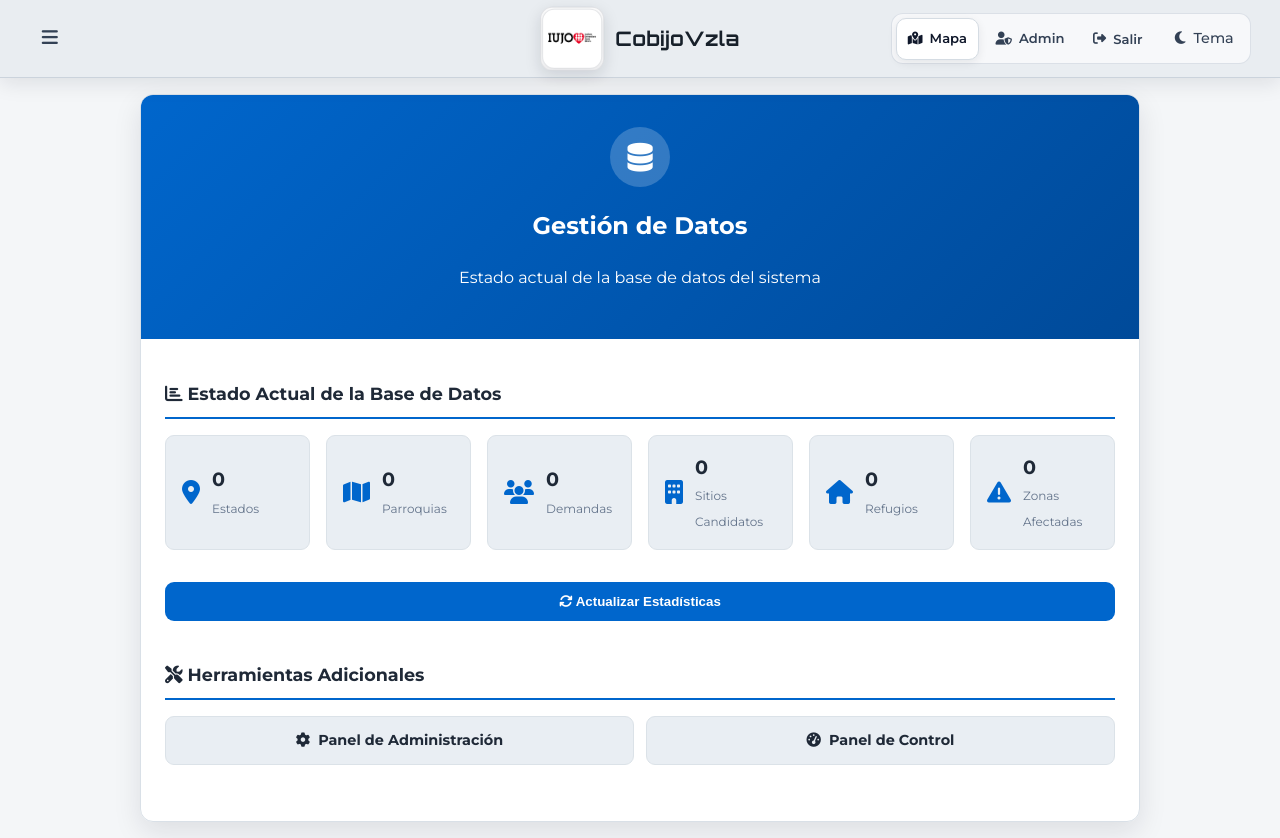
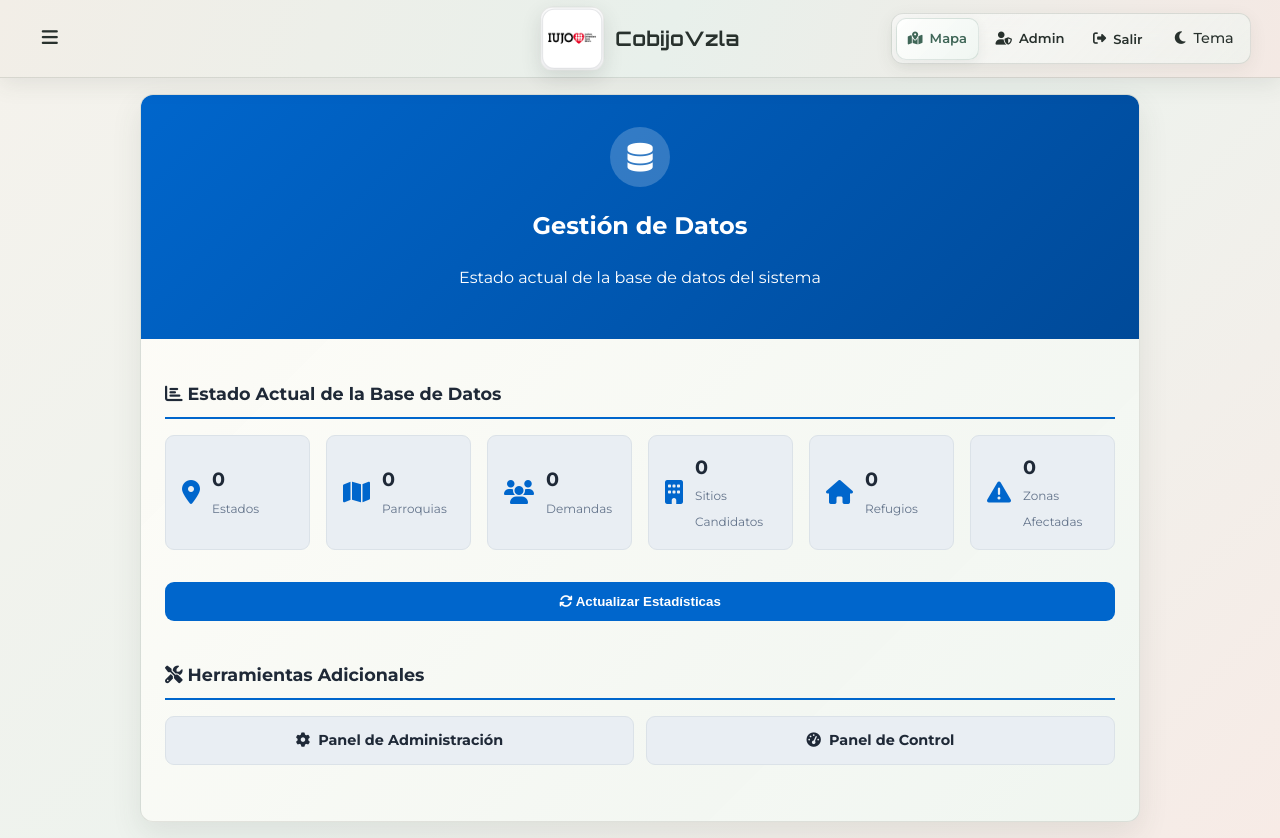
Before and after one commit to pedromph23/cobijo_vzla, a Django app: page /panel/carga-datos/ in a window 1280 px wide. Run offline with Django 5.2, Linux system fonts and the light colour scheme; the visitor is signed in with stand-in values (Sample User, id 1); data that the repository does not hold is empty.

Commit message:
style(ui): load calm pastel gradient palette after existing UI styles

```diff
--- a/templates/base.html
+++ b/templates/base.html
@@ -5,7 +5,7 @@
     <meta charset="UTF-8">
     <meta name="viewport" content="width=device-width, initial-scale=1.0, viewport-fit=cover">
     <meta name="referrer" content="strict-origin-when-cross-origin">
-    <meta name="theme-color" content="#eef2f6" id="meta-theme-color">
+    <meta name="theme-color" content="#f2eee7" id="meta-theme-color">
     <title>{% block title %}CobijoVzla{% endblock %}</title>
     <link rel="icon" href="{% static 'img/favicon.ico' %}" type="image/x-icon">
 
@@ -24,12 +24,11 @@
     <link rel="stylesheet" href="{% static 'css/popups.css' %}?v=8">
     <link rel="stylesheet" href="{% static 'css/sidebar.css' %}?v=8">
     <link rel="stylesheet" href="{% static 'css/ui-refactor.css' %}?v=4">
+    <link rel="stylesheet" href="{% static 'css/ui-palette.css' %}?v=1">
 
     <script>
         (() => {
             try {
-                // La versión v2 fuerza el modo claro como valor inicial de esta nueva etapa visual.
-                // A partir de aquí la elección del usuario sí queda persistida.
                 const saved = localStorage.getItem('cobijo-theme-v2');
                 if (saved === 'light' || saved === 'dark') {
                     document.documentElement.setAttribute('data-theme', saved);
@@ -125,7 +124,7 @@
                     ? '<i class="fas fa-sun" aria-hidden="true"></i><span class="theme-label">Tema</span>'
                     : '<i class="fas fa-moon" aria-hidden="true"></i><span class="theme-label">Tema</span>';
             }
-            if (themeMeta) themeMeta.setAttribute('content', isDark ? '#08111f' : '#eef2f6');
+            if (themeMeta) themeMeta.setAttribute('content', isDark ? '#1b1e21' : '#f2eee7');
             try { localStorage.setItem('cobijo-theme-v2', theme); } catch (_) {}
             window.dispatchEvent(new CustomEvent('themeChanged', { detail: { theme } }));
         };
```
